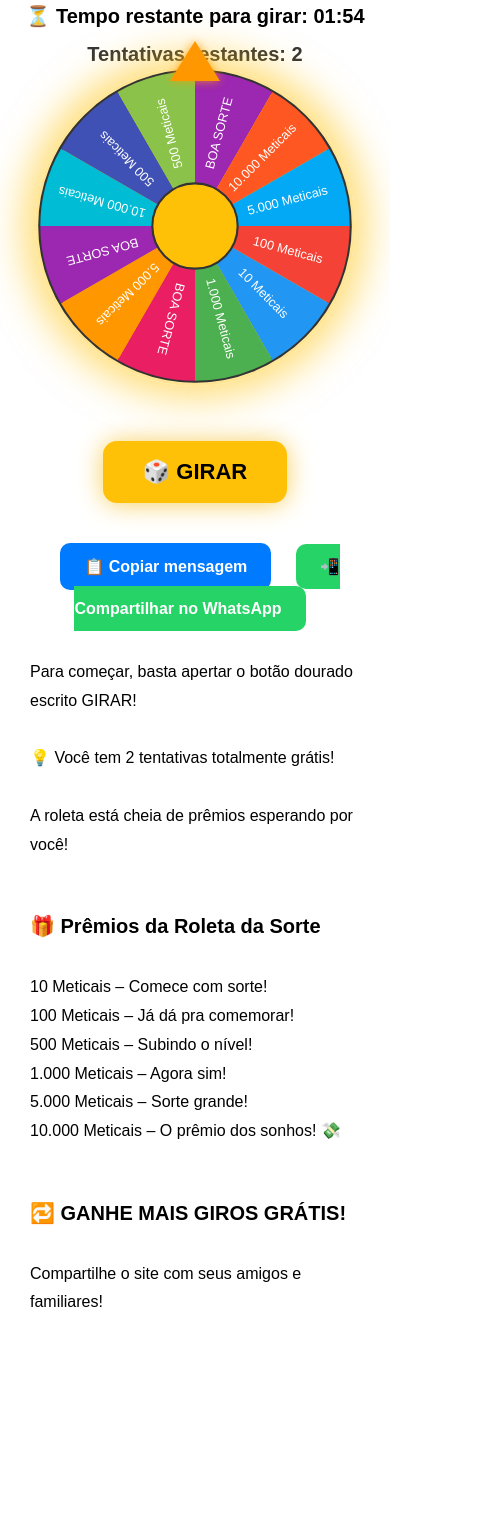
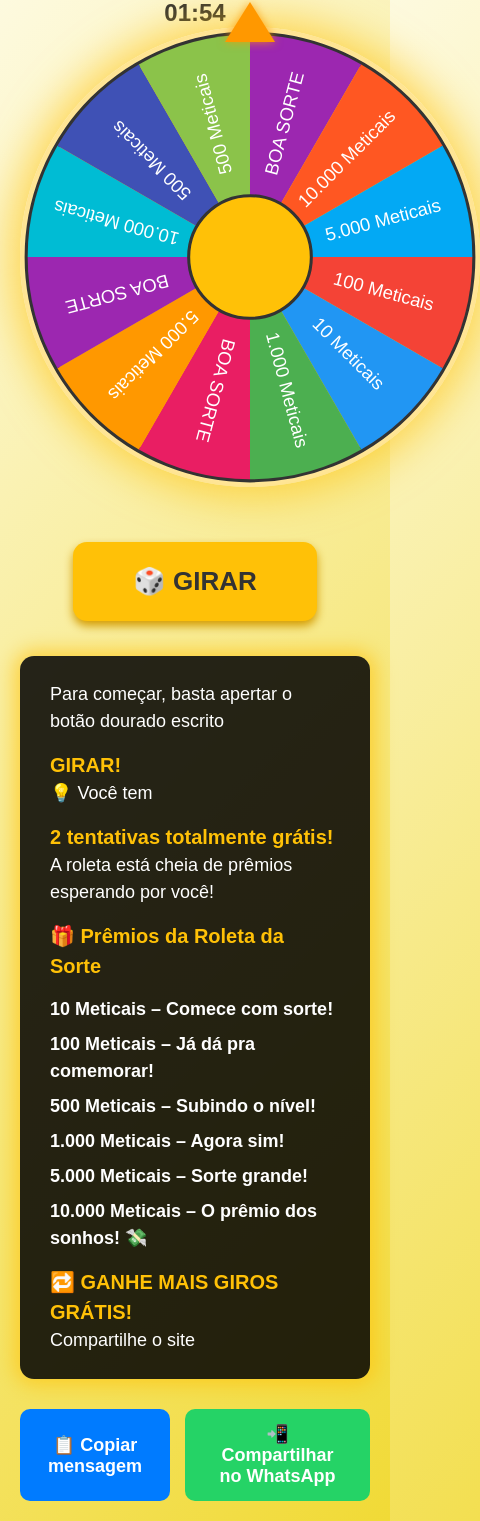
Before and after one commit to kevinv0800/Ganha-dinheiro-com-a-roleta-de-premios, a plain HTML site: page index.html in a window 390 px wide. Shown: the part 127-1648 px from the top of the page, 480 px wide, since content can reach past the window. Before the commit the page ends 1504 px from the top, so only its background shows below. Drawn offline with Linux system fonts and the light colour scheme.

Commit message:
Update index.html

```diff
--- a/index.html
+++ b/index.html
@@ -4,16 +4,26 @@
   <meta charset="UTF-8" />
   <title>Roleta da Sorte</title>
   <style>
-    * { margin: 0; padding: 0; box-sizing: border-box; }
+    * {
+      margin: 0; padding: 0; box-sizing: border-box;
+    }
     body {
       font-family: Arial, sans-serif;
       background-color: #ffffff;
       text-align: center;
+      color: #fff;
+      background: linear-gradient(135deg, #fefcea 0%, #f1da36 100%);
+      min-height: 100vh;
+      display: flex;
+      flex-direction: column;
+      align-items: center;
       padding: 20px;
     }
     h1 {
-      font-size: 32px;
+      font-size: 28px;
       margin: 20px 0 10px;
+      color: #333;
+      user-select: none;
     }
     #roleta-container {
       margin: 0 auto 20px auto;
@@ -23,6 +33,7 @@
       background: radial-gradient(circle at center, #fff3cd 60%, #ffc107 95%);
       border-radius: 50%;
       box-shadow: 0 0 40px 10px #ffc10799;
+      user-select: none;
     }
     #svg-roleta {
       width: 100%;
@@ -30,7 +41,6 @@
       transform: rotate(0deg);
       transition: transform 3s cubic-bezier(0.33, 1, 0.68, 1);
       border-radius: 50%;
-      user-select: none;
       cursor: pointer;
     }
     #seta-indicadora {
@@ -46,27 +56,24 @@
       filter: drop-shadow(0 0 5px #ff9800cc);
       z-index: 10;
       pointer-events: none;
+      user-select: none;
     }
     .btn-girar {
       margin-top: 35px;
-      padding: 26px 65px;
-      font-size: 30px;
+      padding: 24px 60px;
+      font-size: 26px;
       background-color: #ffc107;
       border: none;
       border-radius: 14px;
       cursor: pointer;
       font-weight: bold;
       box-shadow: 0 5px 10px #d49c00;
-      position: relative;
-      animation: brilho 2s infinite alternate;
+      user-select: none;
+      transition: background-color 0.3s ease;
+      color: #333;
     }
     .btn-girar:hover {
       background-color: #e6ac00;
-      animation-play-state: paused;
-    }
-    @keyframes brilho {
-      0% { box-shadow: 0 5px 10px #d49c00; }
-      100% { box-shadow: 0 0 30px #ffdc73; }
     }
     #modal-prize {
       display: none;
@@ -79,111 +86,90 @@
       border-radius: 18px;
       box-shadow: 0 0 30px #ff9800cc;
       color: white;
-      font-size: 34px;
+      font-size: 30px;
       font-weight: 900;
       text-align: center;
       animation: oscilar 1.5s ease-in-out infinite alternate;
       z-index: 9999;
+      user-select: none;
     }
     @keyframes oscilar {
       0% { background: white; color: #ff9800; }
       100% { background: #ff9800; color: white; }
     }
     .contador-animado {
-      font-size: 26px;
+      font-size: 24px;
       margin-top: 15px;
       font-weight: bold;
+      color: #333;
+      user-select: none;
     }
     .actions {
       margin-top: 30px;
+      display: flex;
+      justify-content: center;
+      gap: 15px;
     }
     .actions button, .actions a {
-      margin: 10px;
-      padding: 14px 24px;
-      font-size: 16px;
+      padding: 14px 28px;
+      font-size: 18px;
       font-weight: bold;
       border: none;
       border-radius: 10px;
       color: #fff;
       cursor: pointer;
       text-decoration: none;
+      user-select: none;
+      transition: background-color 0.3s ease;
     }
-    .btn-copy { background-color: #007bff; }
-    .btn-share { background-color: #25d366; }
+    .btn-copy {
+      background-color: #007bff;
+    }
+    .btn-copy:hover {
+      background-color: #0056b3;
+    }
+    .btn-share {
+      background-color: #25d366;
+    }
+    .btn-share:hover {
+      background-color: #128c3e;
+    }
     .copied-msg {
       color: green;
       font-size: 14px;
       margin-top: 10px;
       display: none;
+      user-select: none;
     }
-    .info-abaixo {
-      margin: 40px auto;
-      max-width: 600px;
+    /* Texto abaixo do botão girar com fundo preto brilhante */
+    #info-text {
+      margin-top: 35px;
+      background: rgba(0, 0, 0, 0.85);
+      padding: 25px 30px;
+      max-width: 480px;
+      border-radius: 14px;
+      box-shadow: 0 0 20px 5px #ffc107aa;
+      color: #fff;
       font-size: 18px;
-      line-height: 1.8;
+      line-height: 1.5;
       text-align: left;
+      user-select: none;
     }
-    .info-abaixo strong {
+    #info-text strong {
       display: block;
-      margin-top: 20px;
+      margin-top: 15px;
       font-size: 20px;
+      color: #ffc107;
     }
-
-    /* Confetti container */
-    #confetti-container {
-      position: fixed;
-      top: 0; left: 0;
-      width: 100%;
-      height: 100%;
-      pointer-events: none;
-      overflow: visible;
-      z-index: 10000;
+    #info-text ul {
+      margin-top: 15px;
+      list-style: none;
+      padding-left: 0;
     }
-    .confetti {
-      position: absolute;
-      width: 10px;
-      height: 10px;
-      background-color: #ff9800;
-      opacity: 0.9;
-      animation-name: confetti-fall;
-      animation-timing-function: linear;
-      animation-iteration-count: infinite;
+    #info-text ul li {
+      margin-bottom: 8px;
+      font-weight: 600;
     }
-    @keyframes confetti-fall {
-      0% {
-        transform: translateY(0) rotate(0deg);
-        opacity: 1;
-      }
-      100% {
-        transform: translateY(600px) rotate(360deg);
-        opacity: 0;
-      }
-    }
-
-    /* Responsive */
-    @media (max-width: 500px) {
-      #roleta-container {
-        width: 320px;
-        height: 320px;
-      }
-      .btn-girar {
-        font-size: 22px;
-        padding: 18px 40px;
-      }
-      #modal-prize {
-        font-size: 24px;
-        padding: 30px 40px;
-      }
-      .contador-animado {
-        font-size: 20px;
-      }
-      .info-abaixo {
-        font-size: 16px;
-        max-width: 100%;
-        padding: 0 10px;
-      }
-    }
-
   </style>
 </head>
 <body>
@@ -191,45 +177,45 @@
   <div class="contador-animado">
     ⏳ Tempo restante para girar: <span id="min">02</span>:<span id="seg">00</span>
   </div>
+
   <div id="roleta-container">
     <div id="seta-indicadora"></div>
-    <svg viewBox="0 0 300 300" id="svg-roleta" aria-label="Roleta da Sorte" role="img">
+    <svg viewBox="0 0 300 300" id="svg-roleta" aria-label="Roleta da sorte">
       <circle cx="150" cy="150" r="145" fill="#ffc107" stroke="#333" stroke-width="4"/>
       <g id="fatias"></g>
       <circle cx="150" cy="150" r="40" fill="#ffc107" stroke="#333" stroke-width="2"/>
     </svg>
   </div>
-  <button class="btn-girar" id="girar">🎲 GIRAR</button>
+
+  <button class="btn-girar" id="girar" aria-label="Girar a roleta">🎲 GIRAR</button>
+
   <div id="modal-prize" role="alert" aria-live="assertive"></div>
 
-  <div class="actions">
-    <button class="btn-copy" id="copiar">📋 Copiar mensagem</button>
-    <a class="btn-share" href="https://wa.me/?text=🚀%20Acabei%20de%20girar%20uma%20roleta%20e%20ganhei%20um%20prêmio!%20Você%20também%20pode%20ganhar%20até%2010.000%20MT%20grátis.%20Entra%20aqui:%20https://ganha-dinheiro-com-a-roleta-de-prem-wine.vercel.app/" target="_blank" rel="noopener noreferrer">📲 Compartilhar no WhatsApp</a>
+  <div id="info-text" aria-live="polite" aria-atomic="true">
+    <p>Para começar, basta apertar o botão dourado escrito <strong>GIRAR!</strong></p>
+    <p>💡 Você tem <strong>2 tentativas totalmente grátis!</strong></p>
+    <p>A roleta está cheia de prêmios esperando por você!</p>
+    <strong>🎁 Prêmios da Roleta da Sorte</strong>
+    <ul>
+      <li>10 Meticais – Comece com sorte!</li>
+      <li>100 Meticais – Já dá pra comemorar!</li>
+      <li>500 Meticais – Subindo o nível!</li>
+      <li>1.000 Meticais – Agora sim!</li>
+      <li>5.000 Meticais – Sorte grande!</li>
+      <li>10.000 Meticais – O prêmio dos sonhos! 💸</li>
+    </ul>
+    <strong>🔁 GANHE MAIS GIROS GRÁTIS!</strong>
+    <p>Compartilhe o site</p>
+  </div>
+
+  <div class="actions" role="region" aria-label="Ações de compartilhamento">
+    <button class="btn-copy" id="copiar" aria-label="Copiar mensagem para compartilhar">📋 Copiar mensagem</button>
+    <a class="btn-share" href="https://wa.me/?text=🚀%20Acabei%20de%20girar%20uma%20roleta%20e%20ganhei%20um%20prêmio!%20Você%20também%20pode%20ganhar%20até%2010.000%20MT%20grátis.%20Entra%20aqui:%20https://ganha-dinheiro-com-a-roleta-de-prem-wine.vercel.app/" target="_blank" rel="noopener noreferrer" aria-label="Compartilhar no WhatsApp">📲 Compartilhar no WhatsApp</a>
     <div class="copied-msg" id="copiado-msg">✅ Mensagem copiada com sucesso!</div>
   </div>
 
-  <div class="info-abaixo" aria-label="Informações sobre a roleta e prêmios">
-    Para começar, basta apertar o botão dourado escrito GIRAR!<br><br>
-    💡 Você tem 2 tentativas totalmente grátis!<br><br>
-    A roleta está cheia de prêmios esperando por você!<br><br>
-
-    <strong>🎁 Prêmios da Roleta da Sorte</strong><br>
-    10 Meticais – Comece com sorte!<br>
-    100 Meticais – Já dá pra comemorar!<br>
-    500 Meticais – Subindo o nível!<br>
-    1.000 Meticais – Agora sim!<br>
-    5.000 Meticais – Sorte grande!<br>
-    10.000 Meticais – O prêmio dos sonhos! 💸<br><br>
-
-    <strong>🔁 GANHE MAIS GIROS GRÁTIS!</strong><br>
-    Compartilhe o site com seus amigos e familiares!
-  </div>
-
-  <div id="confetti-container" aria-hidden="true"></div>
-
   <audio id="som-girar" src="https://cdn.pixabay.com/download/audio/2022/03/15/audio_740dc91a7f.mp3?filename=slot-machine-spin-1-179128.mp3"></audio>
   <audio id="som-premio" src="https://cdn.pixabay.com/download/audio/2021/11/25/audio_bfa4f55fb3.mp3?filename=correct-2-46134.mp3"></audio>
-  <audio id="som-premio-top" src="https://cdn.pixabay.com/download/audio/2021/12/15/audio_d744c68e54.mp3?filename=winning-sound.mp3"></audio>
 
   <script>
     const premios = [
@@ -242,6 +228,7 @@
     const anguloPorSetor = 360 / numPremios;
     const grupo = document.getElementById("fatias");
 
+    // Desenha as fatias e textos da roleta
     for (let i = 0; i < numPremios; i++) {
       const angIni = i * anguloPorSetor;
       const angFim = angIni + anguloPorSetor;
@@ -273,47 +260,9 @@
     let anguloTotal = 0;
     let girando = false;
     const modal = document.getElementById("modal-prize");
-    const confettiContainer = document.getElementById("confetti-container");
-    let tentativasRestantes = 2;
-
-    // Contador visual das tentativas
-    const contadorTentativas = document.createElement("div");
-    contadorTentativas.style.fontSize = "20px";
-    contadorTentativas.style.marginTop = "15px";
-    contadorTentativas.style.fontWeight = "bold";
-    contadorTentativas.style.color = "#333";
-    contadorTentativas.innerText = `Tentativas restantes: ${tentativasRestantes}`;
-    document.body.insertBefore(contadorTentativas, document.getElementById("roleta-container"));
-
-    function criarConfetti() {
-      const confetti = document.createElement("div");
-      confetti.classList.add("confetti");
-      confetti.style.left = Math.random() * window.innerWidth + "px";
-      confetti.style.backgroundColor = `hsl(${Math.random()*360}, 100%, 60%)`;
-      confetti.style.animationDuration = 3 + Math.random() * 2 + "s";
-      confetti.style.width = 6 + Math.random() * 8 + "px";
-      confetti.style.height = confetti.style.width;
-      confettiContainer.appendChild(confetti);
-
-      setTimeout(() => {
-        confetti.remove();
-      }, 5000);
-    }
-
-    function soltarConfetti() {
-      for(let i = 0; i < 100; i++) {
-        setTimeout(criarConfetti, i * 20);
-      }
-    }
 
     document.getElementById("girar").addEventListener("click", () => {
       if (girando) return;
-      if (tentativasRestantes <= 0) {
-        alert("Você não tem mais tentativas grátis!");
-        return;
-      }
-      tentativasRestantes--;
-      contadorTentativas.innerText = `Tentativas restantes: ${tentativasRestantes}`;
       girando = true;
 
       document.getElementById("som-girar").currentTime = 0;
@@ -334,19 +283,10 @@
         modal.innerText = `🎉 PARABÉNS GANHAS: ${premio} 🚀`;
         modal.style.display = "block";
 
-        // Som especial para prêmios altos
-        if (premio.includes("10.000")) {
-          document.getElementById("som-premio-top").currentTime = 0;
-          document.getElementById("som-premio-top").play();
-        } else {
-          document.getElementById("som-premio").currentTime = 0;
-          document.getElementById("som-premio").play();
-        }
-
-        soltarConfetti();
+        document.getElementById("som-premio").currentTime = 0;
+        document.getElementById("som-premio").play();
 
         setTimeout(() => {
-          modal.style.display = "none";
           window.location.href = "https://media1.placard.co.mz/redirect.aspx?pid=5427&bid=1690";
         }, 2600);
 
@@ -355,9 +295,12 @@
     });
 
     document.getElementById("copiar").addEventListener("click", () => {
-      navigator.clipboard.writeText("🚀 Acabei de girar uma roleta e ganhei um prêmio! Você também pode ganhar até 10.000 MT grátis. Entra aqui: https://ganha-dinheiro-com-a-roleta-de-prem-wine.vercel.app/");
-      document.getElementById("copiado-msg").style.display = "block";
-      setTimeout(() => document.getElementById("copiado-msg").style.display = "none", 3000);
+      navigator.clipboard.writeText(
+        "🚀 Acabei de girar uma roleta e ganhei um prêmio! Você também pode ganhar até 10.000 MT grátis. Entra aqui: https://ganha-dinheiro-com-a-roleta-de-prem-wine.vercel.app/"
+      );
+      const msg = document.getElementById("copiado-msg");
+      msg.style.display = "block";
+      setTimeout(() => (msg.style.display = "none"), 3000);
     });
 
     let min = 2;
@@ -370,12 +313,11 @@
       } else {
         seg--;
       }
-      document.getElementById("min").innerText = min.toString().padStart(2, '0');
-      document.getElementById("seg").innerText = seg.toString().padStart(2, '0');
+      document.getElementById("min").innerText = min.toString().padStart(2, "0");
+      document.getElementById("seg").innerText = seg.toString().padStart(2, "0");
       setTimeout(timer, 1000);
     }
     timer();
-
   </script>
 </body>
 </html>
```
